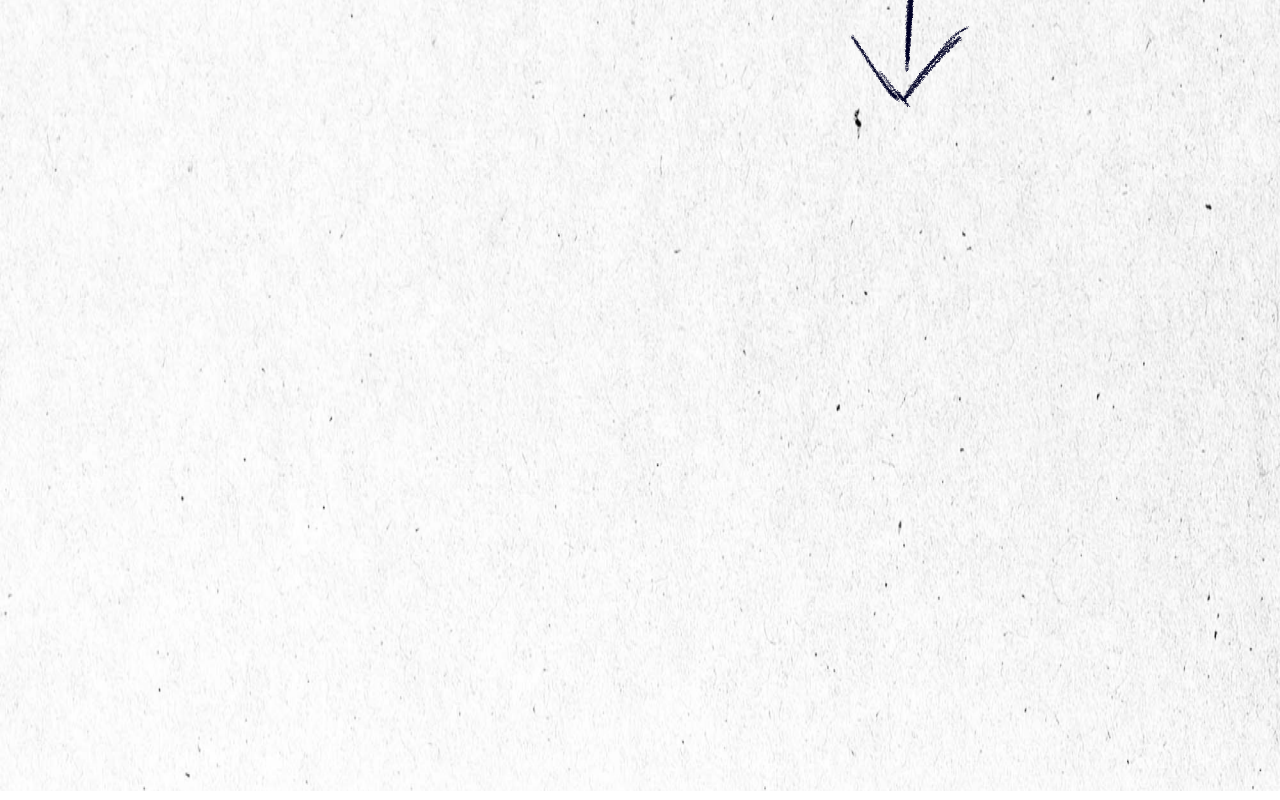
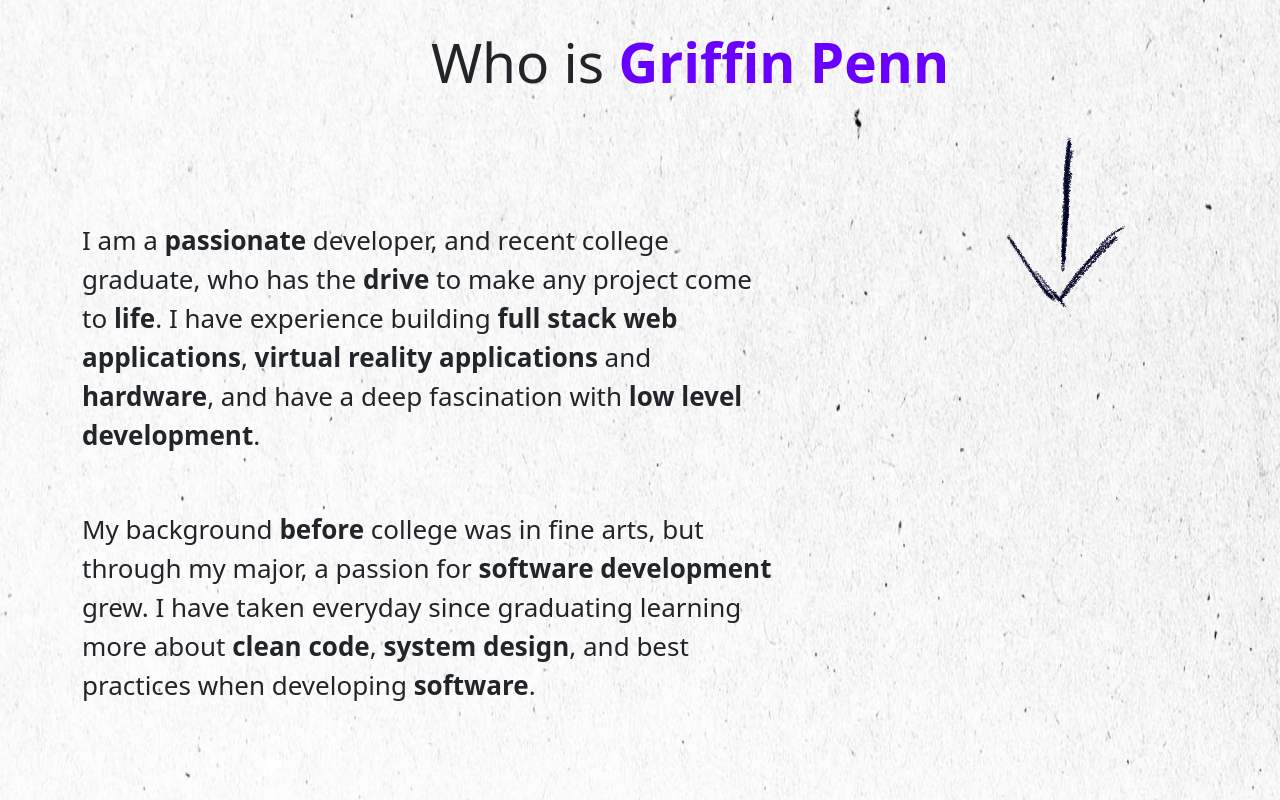
Before and after one commit to Gry4hon/griffinpenn.dev, a React (Vite) app in the folder griffinpennportfolio/: page / in a window 1280 px wide. Shown: the part 1340-2140 px from the top of the page. Built offline with nearby package versions, Linux system fonts and the light colour scheme.

Commit message:
Closer with the About Me
I'm almost done with the About Me page.

```diff
--- a/griffinpennportfolio/src/Components/AboutMeComponents/AboutMe.tsx
+++ b/griffinpennportfolio/src/Components/AboutMeComponents/AboutMe.tsx
@@ -7,10 +7,26 @@ function AboutMe() {
       <div id="aboutme-body">
         <div className="container aboutme-elements">
           <div className="aboutme-text">
-            <p>Me code stuff</p>
+            <p>
+              I am a <b>passionate</b> developer, and recent college graduate,
+              who has the <b>drive</b> to make any project come to <b>life</b>.
+              I have experience building <b>full stack web applications</b>,{" "}
+              <b>virtual reality applications</b> and <b>hardware</b>, and have
+              a deep fascination with <b>low level development</b>.
+            </p>
+            <br />
+            <p>
+              My background <b>before</b> college was in fine arts, but through
+              my major, a passion for <b>software development</b> grew. I have
+              taken everyday since graduating learning more about{" "}
+              <b>clean code</b>, <b>system design</b>, and best practices when
+              developing <b>software</b>.
+            </p>
           </div>
           <div className="aboutme-header">
-            <h1>WHO IS ME??</h1>
+            <p>
+              Who is <b className="name">Griffin Penn</b>
+            </p>
           </div>
           <div className="aboutme-image-carosel">
             <img src={test} alt="" />
--- a/griffinpennportfolio/src/Components/AboutMeComponents/AboutMeStyles/AboutMeStyle.css
+++ b/griffinpennportfolio/src/Components/AboutMeComponents/AboutMeStyles/AboutMeStyle.css
@@ -4,7 +4,6 @@
     background-size: 100% 1250px;
     width: auto;
     box-shadow: 0 16px 2px -2px  #01032650;
-    height: 1070px;
     z-index: 4;
     margin-top: 1px;
 }
@@ -12,18 +11,53 @@
 .aboutme-elements{
     display: grid;
     grid-template-columns: auto auto auto;
-    height: 1060px;
+    height: 1260px;
 }
 
 .aboutme-text{
-    margin-top: 50%;
+    margin-top: 300px;
+    width: 700px;
+    font-size: 26px;
+    margin-right: -400px;
 }
 
 .aboutme-header{
-    margin-top: 10%;
+    margin-top: 100px;
     text-align: center;
+    margin-left: auto;
+    margin-right: auto;
+    font-size: 55px;
+}
+.name{
+    color:#6900ff;
 }
 
 .aboutme-image-carosel{
     margin-top: 200px;
 }
+
+
+@media screen and (max-width: 1920px) {
+    .aboutme-text{
+        margin-top: 500px;
+        width: 700px;
+        font-size: 26px;
+        margin-right: -400px;
+    }
+
+    .aboutme-header{
+        margin-top: 300px;
+        text-align: center;
+        margin-left: auto;
+        margin-right: auto;
+        font-size: 55px;
+    }
+    .name{
+        color:#6900ff;
+    }
+
+    .aboutme-image-carosel{
+        margin-top: 400px;
+    }
+
+}
--- a/griffinpennportfolio/src/Components/LandingPageComponents/LandingStyles/LandingBodyStyles.css
+++ b/griffinpennportfolio/src/Components/LandingPageComponents/LandingStyles/LandingBodyStyles.css
@@ -10,7 +10,7 @@
 .landing-elements{
     display: grid;
     grid-template-columns: auto auto auto;
-    height: 1060px;
+    height: 1250px;
 }
 
 
@@ -67,6 +67,8 @@
     .landing-elements{
         display: grid;
         grid-template-columns: auto auto auto;
+        height: 1060px;
+
     }
 
 
--- a/griffinpennportfolio/src/Components/SharedComponents/NavBar.tsx
+++ b/griffinpennportfolio/src/Components/SharedComponents/NavBar.tsx
@@ -13,13 +13,13 @@ function MoveLogo() {
   if (!isClicked && logo) {
     logo.style.marginRight = "-24px";
 
-    console.log("DARK MODE");
+    alert("UNDER CONSTRUCTION!");
     isClicked = true;
     switchButton.style.backgroundColor = "#6900ff";
     logo.src = dark;
   } else if (isClicked && logo) {
     logo.style.marginRight = "24px";
-    console.log("light mode");
+
     logo.src = light;
     switchButton.style.backgroundColor = "#f6f6f6";
 
```
